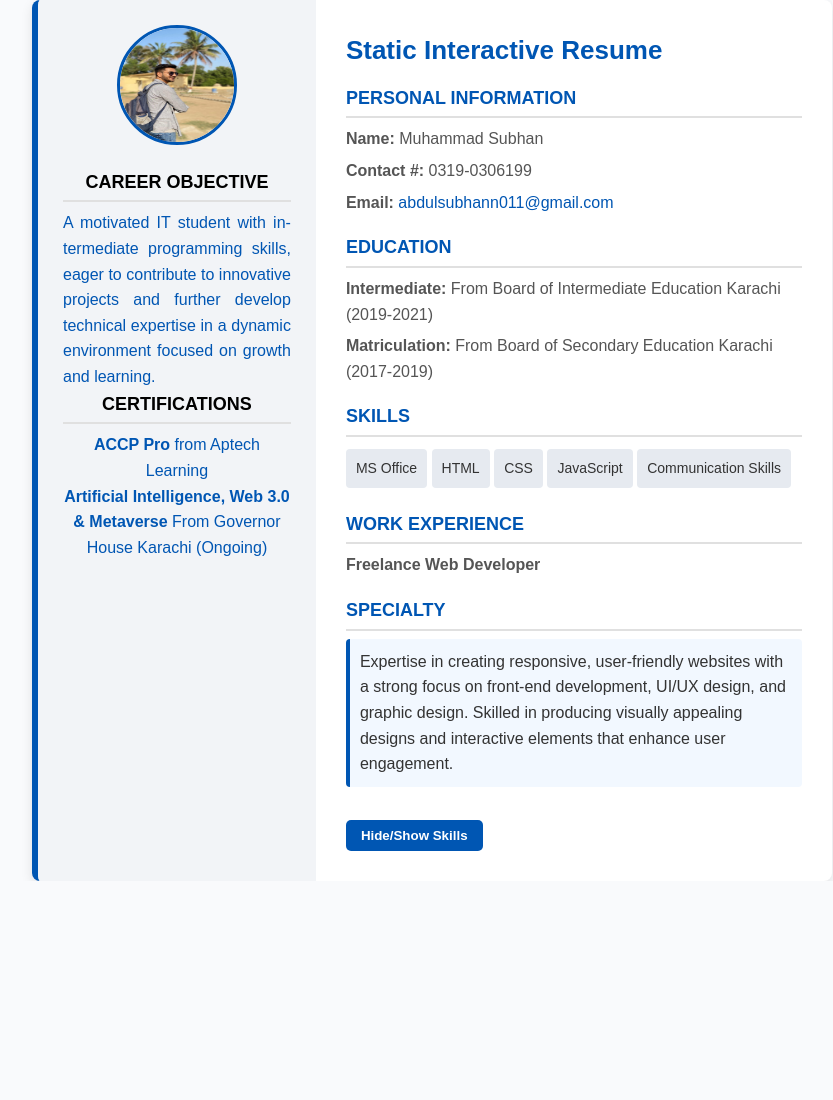
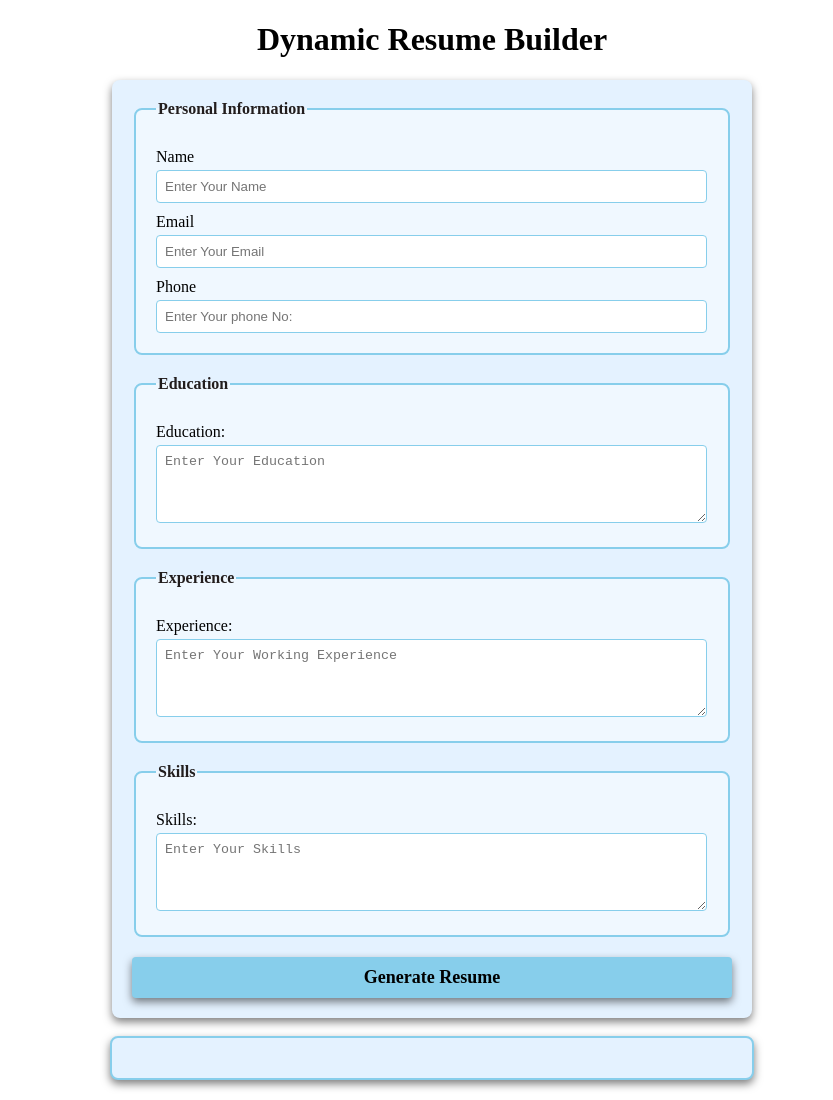
Before and after one commit to ABSUBHAN1/hackathon_milestones, a plain HTML site: page index.html in a window 1280 px wide. Shown: the whole page, without its empty margins (208-1041 px from the left). Before the commit the page ends 881 px from the top, so only its background shows below. Drawn offline with Linux system fonts and the light colour scheme.

Commit message:
Add files via upload

```diff
--- a/index.html
+++ b/index.html
@@ -3,75 +3,51 @@
 <head>
     <meta charset="UTF-8">
     <meta name="viewport" content="width=device-width, initial-scale=1.0">
-    <title>Static Interactive Resume</title>
+    <title>Dynamic Resume Builder</title>
     <link rel="stylesheet" href="style.css">
 </head>
 <body>
-    <div class="resume-container">
-        <!-- Left Section -->
-        <div class="left-section">
-            <img src="WhatsApp Image 2024-05-27 at 7.27.14 AM (1).jpeg" alt="profile picture" class="profile-picture">
-            <section id="objective">
-                <h3 style="color: black">Career Objective</h3>
-                <p style="text-align: justify; hyphens: auto;">
-                    A motivated IT student with intermediate programming skills, eager to contribute to innovative projects and further develop technical expertise in a dynamic environment focused on growth and learning.
-                </p>
-            </section>
+<h1>Dynamic Resume Builder</h1>
+<form id="resume-form">
+<fieldset>
+    <legend>Personal Information</legend>
+    <label for="name">Name</label>
+    <input type="text" id="name" placeholder="Enter Your Name" required>
 
-            <section id="certifications">
-                <h3 style="color: black">Certifications</h3>
-                <p><b>ACCP Pro</b> from Aptech Learning</p>
-                <p><b>Artificial Intelligence, Web 3.0 & Metaverse</b> From Governor House Karachi (Ongoing)</p>
-            </section>
-        </div>
+    <label for="email">Email</label>
+    <input type="text" id="email" placeholder="Enter Your Email" required>
 
-        <!-- Right Section -->
-        <div class="right-section">
-            <h1>Static Interactive Resume</h1>
+    <label for="phone">Phone</label>
+    <input type="text" id="phone" placeholder="Enter Your phone No:" required>
+</fieldset>
 
-            <!-- Personal Information -->
-            <section id="personal-info">
-                <h3>Personal Information</h3>
-                <p><b>Name:</b> Muhammad Subhan</p>
-                <p><b>Contact #:</b> 0319-0306199</p>
-                <p><b>Email:</b> <a href="mailto:abdulsubhann011@gmail.com">abdulsubhann011@gmail.com</a></p>
-            </section>
+<fieldset>
+    <legend>Education</legend>
+    <label for="education">Education:</label>
+    <textarea id="education" placeholder="Enter Your Education" rows="4"></textarea>
+</fieldset>
 
-            <!-- Education Section -->
-            <section id="education">
-                <h3>Education</h3>
-                <p><b>Intermediate:</b> From Board of Intermediate Education Karachi (2019-2021)</p>
-                <p><b>Matriculation:</b> From Board of Secondary Education Karachi (2017-2019)</p>
-            </section>
+<fieldset>
+    <legend>Experience</legend>
+    <label for="experience">Experience:</label>
+    <textarea id="experience" placeholder="Enter Your Working Experience" rows="4"></textarea>
+</fieldset>
 
-            <!-- Skill Section -->
-            <section id="skills">
-                <h3>Skills</h3>
-                <ul>
-                    <li>MS Office</li>
-                    <li>HTML</li>
-                    <li>CSS</li>
-                    <li>JavaScript</li>
-                    <li>Communication Skills</li>
-                </ul>
-            </section>
+<fieldset>
+    <legend>Skills</legend>
+    <label for="skills">Skills:</label>
+    <textarea id="skills" placeholder="Enter Your Skills" rows="4"></textarea>
+</fieldset>
 
-            <!-- Work Experience Section -->
-            <section id="work-experience">
-                <h3>Work Experience</h3>
-                <p><b>Freelance Web Developer</b></p>
-            </section>
+<button type="submit"><b>Generate Resume</b></button>
+</form>
+<br>
 
-            <!-- Specialty Section -->
-            <section id="specialty">
-                <h3>Specialty</h3>
-                <p>Expertise in creating responsive, user-friendly websites with a strong focus on front-end development, UI/UX design, and graphic design. Skilled in producing visually appealing designs and interactive elements that enhance user engagement.</p>
-            </section>
+<!-- Dynamic Resume -->
+<div id="resume-display">
+    <!-- Resume will be generated below -->
+</div>
 
-            <!-- Button to toggle Skills Section -->
-            <button id="toggle-skills"><b>Hide/Show Skills</b></button>
-        </div>
-    </div>
-    <script src="script.js"></script>
+<script src="script.js"></script>
 </body>
 </html>
--- a/script.js
+++ b/script.js
@@ -1,10 +1,27 @@
-var toggleButton = document.getElementById('toggle-skills');
-var skills = document.getElementById('skills');
-toggleButton.addEventListener('click', function () {
-    if (skills.style.display === 'none') {
-        skills.style.display = 'block';
-    }
-    else {
-        skills.style.display = 'none';
-    }
-});
+var form = document.getElementById('resume-form');
+var resumeDisplayElement = document.getElementById('resume-display');
+// Check if form is not null
+if (form) {
+    form.addEventListener('submit', function (event) {
+        event.preventDefault(); // Prevent page reload
+        // Collect input values
+        var name = document.getElementById('name').value;
+        var email = document.getElementById('email').value;
+        var phone = document.getElementById('phone').value;
+        var education = document.getElementById('education').value;
+        var experience = document.getElementById('experience').value;
+        var skills = document.getElementById('skills').value;
+        // Generate the resume content dynamically
+        var resumeHTML = "\n            <h2><b>Resume</b></h2>\n            <h3>Personal Information</h3>\n            <p><b>Name:</b> ".concat(name, "</p>\n            <p><b>Email:</b> ").concat(email, "</p>\n            <p><b>Phone:</b> ").concat(phone, "</p>\n\n            <h3>Education</h3>\n            <p>").concat(education, "</p>\n\n            <h3>Experience</h3>\n            <p>").concat(experience, "</p>\n\n            <h3>Skills</h3>\n            <p>").concat(skills, "</p>\n        ");
+        // Display the generated resume
+        if (resumeDisplayElement) {
+            resumeDisplayElement.innerHTML = resumeHTML;
+        }
+        else {
+            console.error('The resume display element is missing!');
+        }
+    });
+}
+else {
+    console.error('The form element is missing!');
+}
--- a/style.css
+++ b/style.css
@@ -1,170 +1,86 @@
-/* Basic Reset */
-* {
-    margin: 0;
+
+/* Styling form and resume sections */
+
+body {
+    font-family: 'Times New Roman', Times, serif;
+    margin: 20px;
     padding: 0;
+    background-color: white;
+}
+
+form {
+    margin: auto;
+    background-color: rgb(228, 242, 255);
+    border-radius: 8px;
+    box-shadow: 0 4px 8px rgba(0, 0, 0, 0.5);
+    padding: 20px;
+    max-width: 600px;
+}
+
+h1 {
+    text-align: center;
+    color: black;
+}
+
+fieldset {
+    border: 2px solid skyblue;
+    border-radius: 8px;
+    padding: 20px;
+    margin-bottom: 20px;
+    background-color: aliceblue;
+}
+
+legend {
+    font-weight: bold;
+    text-align: left;
+    color: rgb(34, 29, 29);
+}
+
+label {
+    display: block;
+    margin-top: 10px;
+    color: black;
+
+}
+
+input,textarea {
+    margin-top: 4px;
+    padding: 8px;
+    width: calc(100% - 1px);
+    border: 1px solid skyblue;
+    border-radius: 4px;
     box-sizing: border-box;
 }
 
-/* Body styling */
-body {
-    font-family: 'Arial', sans-serif;
-    line-height: 1.6;
-    color: #333;
-    background-color: #f9fafc;
-    display: flex;
-    justify-content: center;
-    align-items: center;
-    min-height: 100vh;
+button {
+    display: block;
+    width: 100%;
+    background-color: skyblue;
+    color: black;
+    border: none;
+    border-radius: 4px;
+    box-shadow: 0 4px 8px rgba(0, 0, 0, 0.5);
+    margin-top: 10px;
+    font-size: 18px;
+    font-family: 'Times New Roman', Times, serif;
+    padding: 10px;
+    cursor: pointer;
 }
 
-/* Resume Container */
-.resume-container {
-    display: flex;
-    width: 85%;
-    max-width: 800px;
-    background-color: #ffffff;
-    box-shadow: 0 4px 12px rgba(0, 0, 0, 0.1);
-    border-radius: 8px;
-    overflow: hidden;
-    border-left: 6px solid #0056b3;
+button :hover {
+    color: blue;
 }
 
-/* Left Section */
-.left-section {
-    width: 35%;
-    background-color: #f2f4f7;
-    color: #0056b3;
-    padding: 25px;
-    text-align: center;
+#resume-display {
+    max-width: 600px;
+    margin: auto;
+    padding: 20px;
+    border: 2px solid skyblue;
+    border-radius: 8px;
+    background-color: rgb(228, 242, 255);
+    box-shadow: 0 4px 8px rgba(0, 0, 0, 0.5);
 }
 
-.profile-picture {
-    width: 120px;
-    height: 120px;
-    border-radius: 50%;
-    margin-bottom: 15px;
-    border: 3px solid #0056b3;
-    transition: transform 0.3s ease;
+#resume-display h2 {
+    color: black;
 }
-
-.profile-picture:hover {
-    transform: scale(1.05);
-}
-
-/* Right Section */
-.right-section {
-    width: 65%;
-    padding: 30px;
-    color: #333;
-}
-
-.right-section h1 {
-    font-size: 26px;
-    color: #0056b3;
-    margin-bottom: 12px;
-}
-
-.right-section section {
-    margin-bottom: 18px;
-}
-
-/* Section Headers */
-h3 {
-    font-size: 18px;
-    color: #0056b3;
-    margin-bottom: 8px;
-    text-transform: uppercase;
-    border-bottom: 2px solid #e0e0e0;
-    padding-bottom: 4px;
-    font-weight: bold;
-}
-
-/* Personal Information and Education */
-.right-section p {
-    margin: 6px 0;
-    color: #555;
-}
-
-.right-section a {
-    color: #0056b3;
-    text-decoration: none;
-    font-weight: 500;
-}
-
-.right-section a:hover {
-    color: #004494;
-    text-decoration: underline;
-}
-
-/* Skills List */
-#skills ul {
-    list-style-type: none;
-    padding-left: 0;
-    margin-top: 8px;
-}
-
-#skills li {
-    background-color: #e6eaf0;
-    color: #333;
-    margin: 4px 0;
-    padding: 8px 10px;
-    border-radius: 4px;
-    display: inline-block;
-    font-weight: 500;
-    font-size: 14px;
-}
-
-/* Specialty Section */
-#specialty p {
-    background-color: #f2f8ff;
-    padding: 10px;
-    border-left: 4px solid #0056b3;
-    border-radius: 4px;
-    color: #333;
-}
-
-/* Button Styling */
-#toggle-skills {
-    padding: 8px 15px;
-    background-color: #0056b3;
-    color: #ffffff;
-    border: none;
-    border-radius: 5px;
-    cursor: pointer;
-    font-weight: bold;
-    transition: background-color 0.3s ease;
-    margin-top: 15px;
-}
-
-#toggle-skills:hover {
-    background-color: #004494;
-}
-
-/* Animation for Container */
-@keyframes fadeIn {
-    from {
-        opacity: 0;
-        transform: translateY(20px);
-    }
-    to {
-        opacity: 1;
-        transform: translateY(0);
-    }
-}
-
-/* Mobile Responsiveness */
-@media (max-width: 768px) {
-    .resume-container {
-        flex-direction: column;
-        width: 95%;
-    }
-
-    .left-section, .right-section {
-        width: 100%;
-    }
-
-    .profile-picture {
-        width: 100px;
-        height: 100px;
-    }
-}
```
Also changed, not shown: script.ts (+40 -8 lines).
